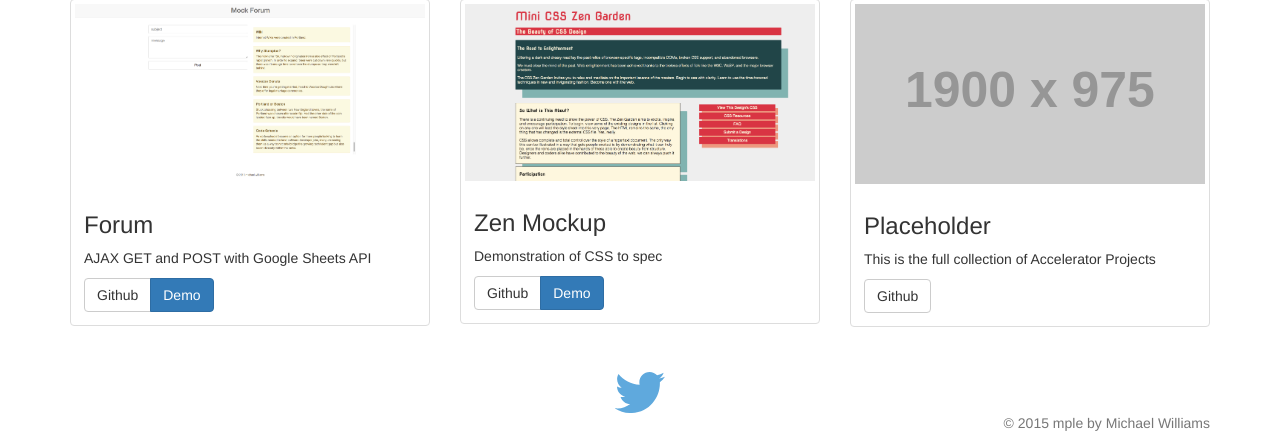
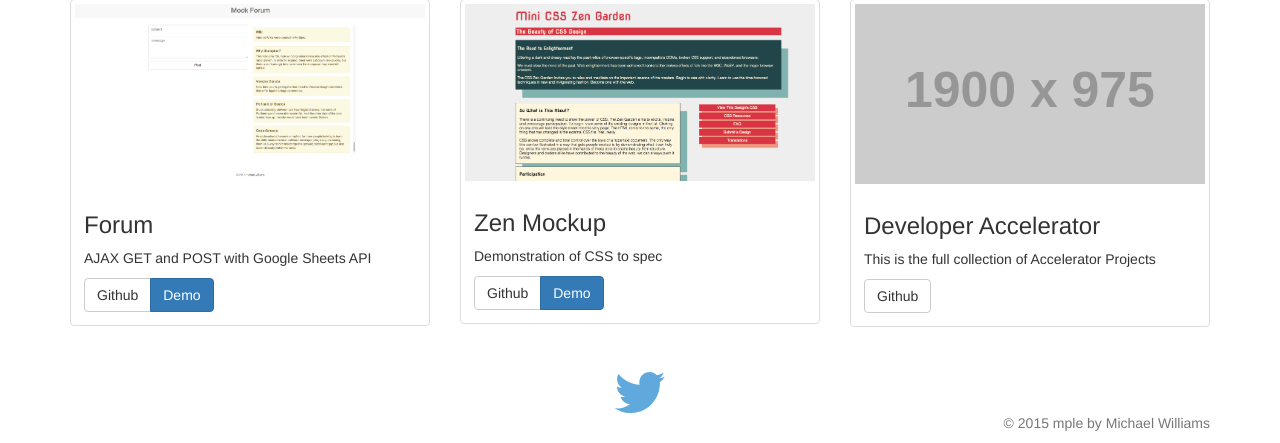
Before and after one commit to williamsmichael/heroku-accelerator-portfolio, a Django app: page / in a window 1280 px wide. Shown: the part 757-1200 px from the top of the page. Run offline with Django 3.2, Linux system fonts and the light colour scheme; grey boxes labelled with a size stand in for pictures from a placeholder-image service; some libraries are stand-ins or nearby versions.

Commit message:
updates heading of more...

```diff
--- a/home/templates/index.html
+++ b/home/templates/index.html
@@ -123,7 +123,7 @@
           <img src="http://dummyimage.com/1900x975/333/eee&text=more..." alt="thumnail for more content">
         </a>
         <div class="caption">
-          <h3>Placeholder</h3>
+          <h3>Developer Accelerator</h3>
           <p>This is the full collection of Accelerator Projects</p>
           <div role="group" aria-label="demo button">
             <a href="https://github.com/PDXDevCampJuly/michael_devCamp" class="btn btn-default" role="button">Github</a>
```
